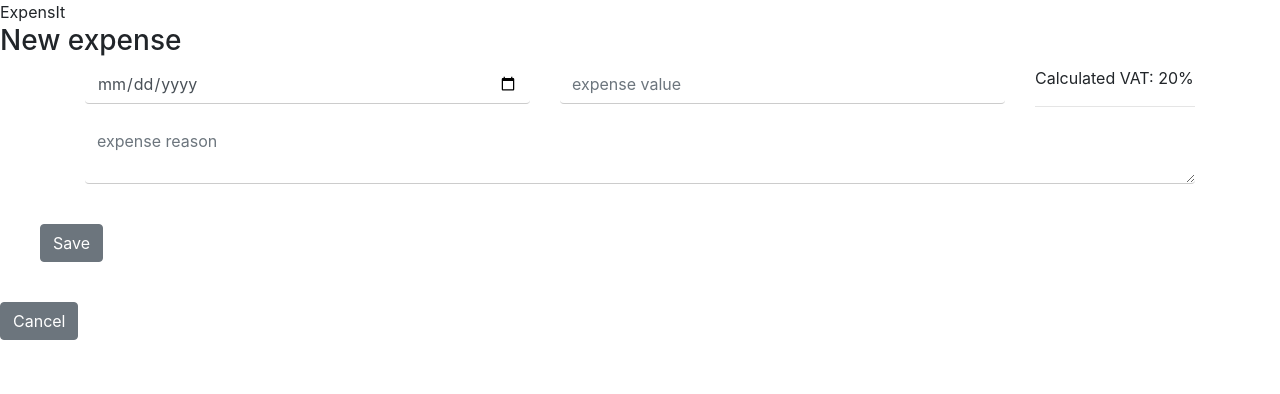
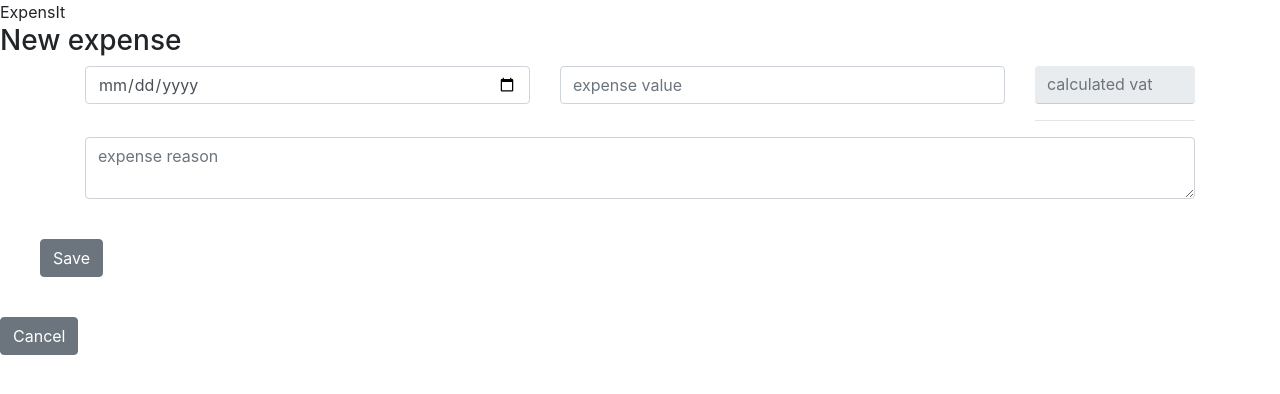
Before and after one commit to DenkyOgbonnaya/expensit, a React (Create React App) app in the folder client/: page / in a window 1280 px wide. Both pictures are taken after a click on the button "+new expence". Shown: the top 394 px of the page. Built offline with nearby package versions, Linux system fonts and the light colour scheme.

Commit message:
made changes to toggleable expense form

```diff
--- /dev/null
+++ b/client/src/components/expenses/expenses.css
@@ -0,0 +1,5 @@
+#vat {
+    border:0;
+    outline: 0;
+    border-Bottom: 1px solid #ccc
+}
--- a/client/src/components/expenses/toggleableExpenseForm.js
+++ b/client/src/components/expenses/toggleableExpenseForm.js
@@ -1,5 +1,6 @@
 import React, {useState} from 'react';
 import {Button, Form, Input, Container, Row, Col} from 'reactstrap';
+import './expenses.css';
 
 const ToggleableExpenseForm = () => {
     const[date, setDate] = useState('');
@@ -18,6 +19,11 @@ const ToggleableExpenseForm = () => {
                 +new expence
             </Button>
         )
+
+    const handleValueChange = e => {
+        setValue(e.target.value)
+        //cacl vat and update vat value here
+    }
     return(
         <div>
             <h3> New expense </h3>
@@ -26,33 +32,37 @@ const ToggleableExpenseForm = () => {
                     <Row>
                         <Col sm={5}>
                             <Input
-                            style= {{border:'0', outline: '0', borderBottom: '1px solid #ccc'}}
                                 type='date'
                                 name='date'
                                 value= {date}
-                                onChange = { e => setDate(e.target.value)}
+                                onChange = {e => setDate(e.target.value)}
                                 required
                             />
                         </Col>
                         <Col sm= {5} >
                             <Input
-                            style= {{border:'0', outline: '0', borderBottom: '1px solid #ccc'}}
                                 name='value'
-                                value= {value}
-                                onChange = { e => setValue(e.target.value)}
+                                value={value}
+                                onChange = {handleValueChange}
                                 placeholder='expense value'
                                 required
                             />
                         </Col>
                         <Col sm={2} >
-                            Calculated VAT: 20%
+                            <Input
+                                type='number'
+                                name='vat'
+                                id='vat'
+                                placeholder='calculated vat'
+                                disabled
+                                required
+                            />
                         <hr />
                         </Col>
                     </Row>
                     <Row>
                         <Col sm={12}>
                             <Input
-                            style= {{border:'0', outline: '0', borderBottom: '1px solid #ccc'}}
                                 type='textarea'
                                 name='reason'
                                 value= {reason}
```
